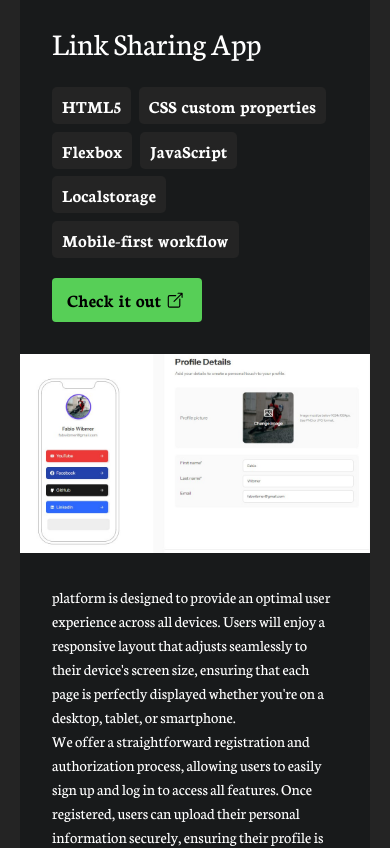
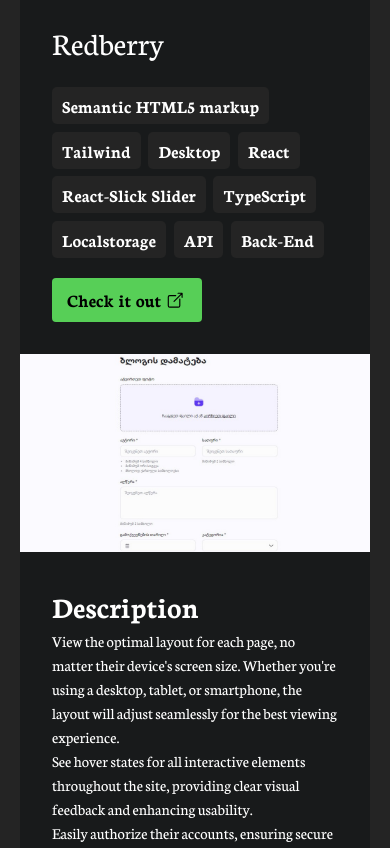
Before and after one commit to Davmike/new-portfolio, a React (Vite) app: page / in a window 390 px wide. Shown: the part 2040-2888 px from the top of the page. Built offline with nearby package versions, Linux system fonts and the light colour scheme.

Commit message:
feat: add hover styles on projects

```diff
--- a/src/Components/Work.tsx
+++ b/src/Components/Work.tsx
@@ -13,25 +13,6 @@ function Work() {
   }
 
   const work = [
-    {
-      name: "Link Sharing App",
-      live: "https://davmike.github.io/link-sharing-app/",
-      src: link,
-      skills: [
-        "HTML5",
-        "CSS custom properties",
-        "Flexbox",
-        "JavaScript",
-        "Localstorage",
-        "Mobile-first workflow",
-      ],
-      description: [
-        "platform is designed to provide an optimal user experience across all devices. Users will enjoy a responsive layout that adjusts seamlessly to their device's screen size, ensuring that each page is perfectly displayed whether you're on a desktop, tablet, or smartphone.",
-        "We offer a straightforward registration and authorization process, allowing users to easily sign up and log in to access all features. Once registered, users can upload their personal information securely, ensuring their profile is complete and up-to-date.",
-        "Sharing content is made simple with our copy link functionality. Users can quickly copy links to their favorite content and share them with friends, family, or colleagues, expanding the reach and engagement of the platform.",
-        "Experience a user-friendly interface with all the features you need to stay connected and share your content effortlessly.",
-      ],
-    },
     {
       name: "Redberry",
       live: "https://redberry-website-geleck.vercel.app/",
@@ -71,6 +52,25 @@ function Work() {
         "Started as a hobby project to help a friend learn for his paragliding exam, I ended up building a full-fledged quiz applicatio",
         "It consists of 1000+ questions from 8 different categories and has a simulation mode that mimics the real exam.",
         "From a technical point of view, my goals were to learn using more complex animations with GSAP and deliver a fast & secure web application. It runs server-less on Vercel and uses Next.js API routes to hide all sensitive data from the client, such as the correct answers.",
+      ],
+    },
+    {
+      name: "Link Sharing App",
+      live: "https://davmike.github.io/link-sharing-app/",
+      src: link,
+      skills: [
+        "HTML5",
+        "CSS custom properties",
+        "Flexbox",
+        "JavaScript",
+        "Localstorage",
+        "Mobile-first workflow",
+      ],
+      description: [
+        "platform is designed to provide an optimal user experience across all devices. Users will enjoy a responsive layout that adjusts seamlessly to their device's screen size, ensuring that each page is perfectly displayed whether you're on a desktop, tablet, or smartphone.",
+        "We offer a straightforward registration and authorization process, allowing users to easily sign up and log in to access all features. Once registered, users can upload their personal information securely, ensuring their profile is complete and up-to-date.",
+        "Sharing content is made simple with our copy link functionality. Users can quickly copy links to their favorite content and share them with friends, family, or colleagues, expanding the reach and engagement of the platform.",
+        "Experience a user-friendly interface with all the features you need to stay connected and share your content effortlessly.",
       ],
     },
   ];
@@ -138,9 +138,24 @@ function Work() {
           </div>
           {/* div for image and description */}
           <div className="relative">
-            <img src={item.src} alt="" className="w-[100%] object-cover" />
+            <img
+              src={item.src}
+              alt=""
+              className={`w-[100%] lg:rounded-r-md object-cover ${
+                index % 2 !== 0 ? "lg:rounded-r-none lg:rounded-l-md" : ""
+              }`}
+            />
             {/* div for description */}
-            <div className="bg-[#181A1B] text-[white] px-[32px] py-[32px] rounded-b-[10px] lg:absolute lg:inset-0 lg:bg-black lg:bg-opacity-75 lg:text-white lg:flex lg:flex-col lg:justify-center lg:items-center lg:opacity-0 lg:transition-opacity lg:duration-300 lg:group-hover:opacity-100 lg:rounded-b-md lg:p-4">
+            <div
+              className={`bg-[#181A1B] text-[white] text-left px-[32px] py-[32px] rounded-b-md lg:rounded-b-none lg:rounded-r-md lg:rounded-br-md lg:absolute lg:inset-0 lg:backdrop-blur-md lg:bg-opacity-75 lg:text-white lg:text-[22px] lg:flex lg:flex-col lg:justify-center lg:opacity-0 lg:transition-opacity lg:duration-300 lg:group-hover:opacity-100 lg:p-4 ${
+                index % 2 !== 0
+                  ? "lg:rounded-r-none lg:rounded-br-none lg:rounded-l-md lg:rounded-bl-md"
+                  : ""
+              }`}
+            >
+              <p className="text-[30px] font-bold lg:text-[35px] lg:mb-[10px] lg:text-left">
+                Description
+              </p>
               {item.description.map((description, descrindex) => (
                 <p key={descrindex}>{description}</p>
               ))}
```
